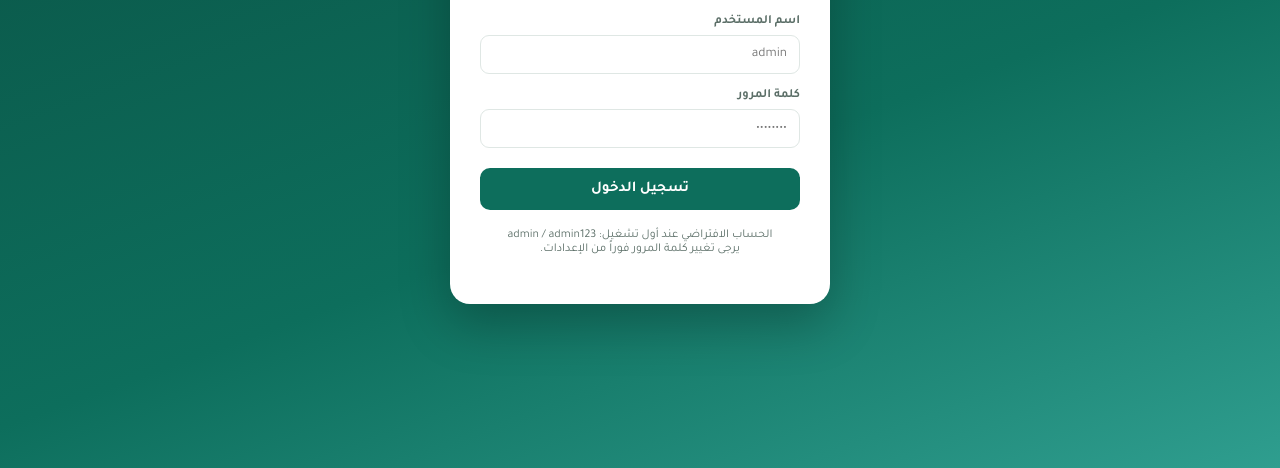
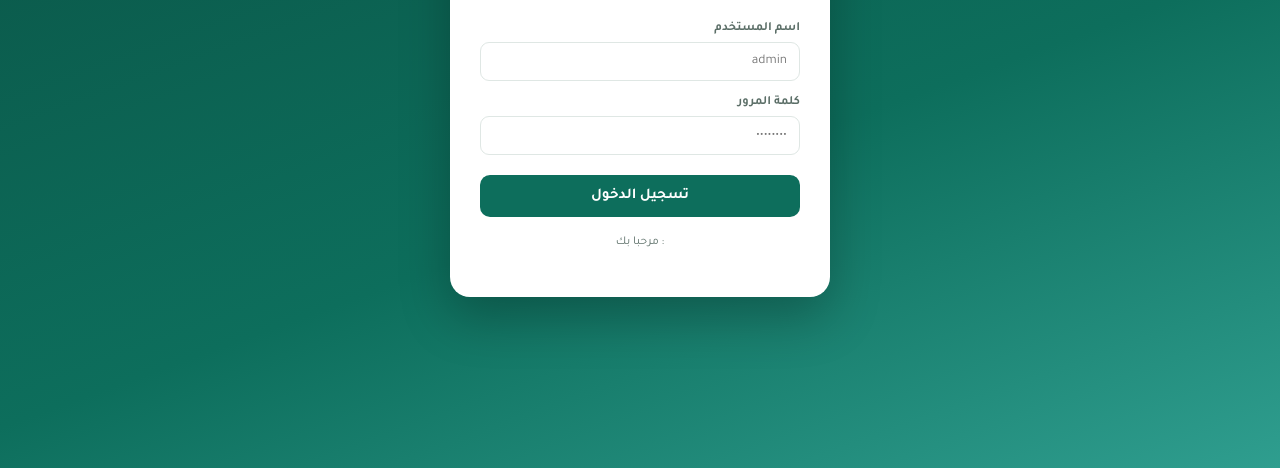
Before and after one commit to zxsssdmaxpro-bot/pharmacy-system, a plain HTML site: page index.html in a window 1280 px wide. Shown: the part 332-800 px from the top of the page. Drawn offline with nearby package versions, Linux system fonts and the light colour scheme.

Commit message:
Update login hint message in index.html

```diff
--- a/index.html
+++ b/index.html
@@ -31,7 +31,7 @@
       </div>
       <button type="submit">تسجيل الدخول</button>
     </form>
-    <p class="login-hint">الحساب الافتراضي عند أول تشغيل: admin / admin123<br>يرجى تغيير كلمة المرور فوراً من الإعدادات.</p>
+    <p class="login-hint">: مرحبا بك</p>
   </div>
 </div>
 
```
